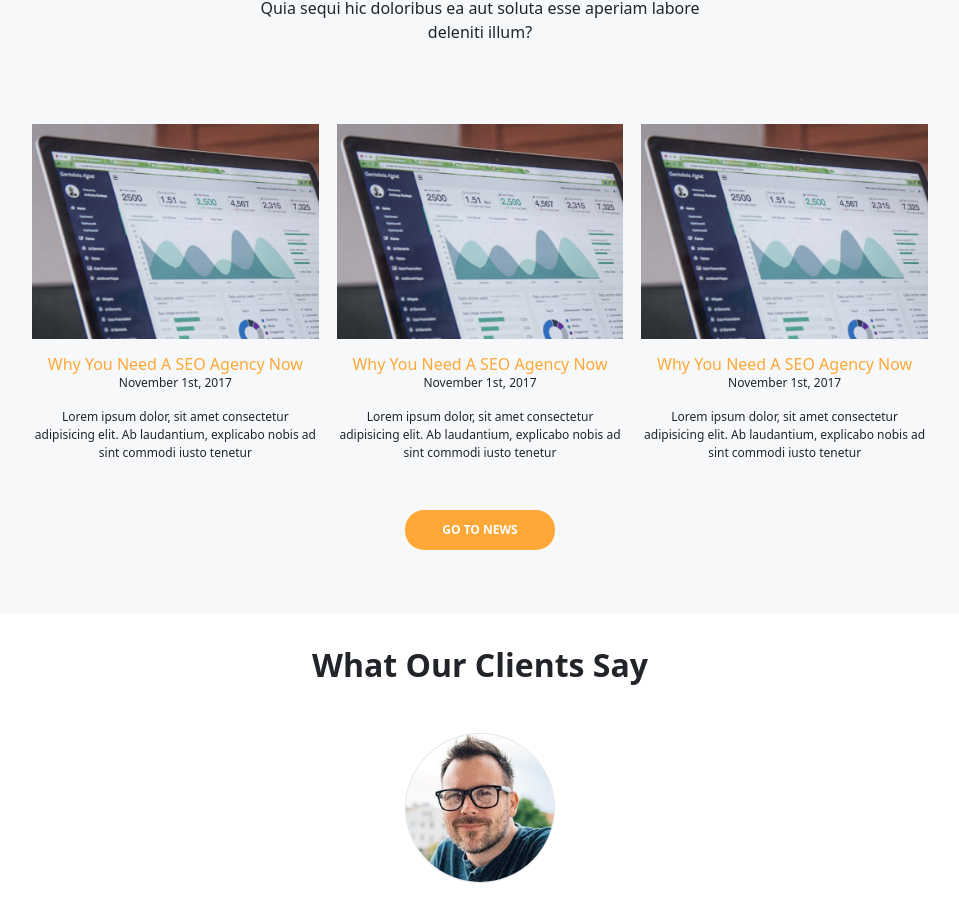
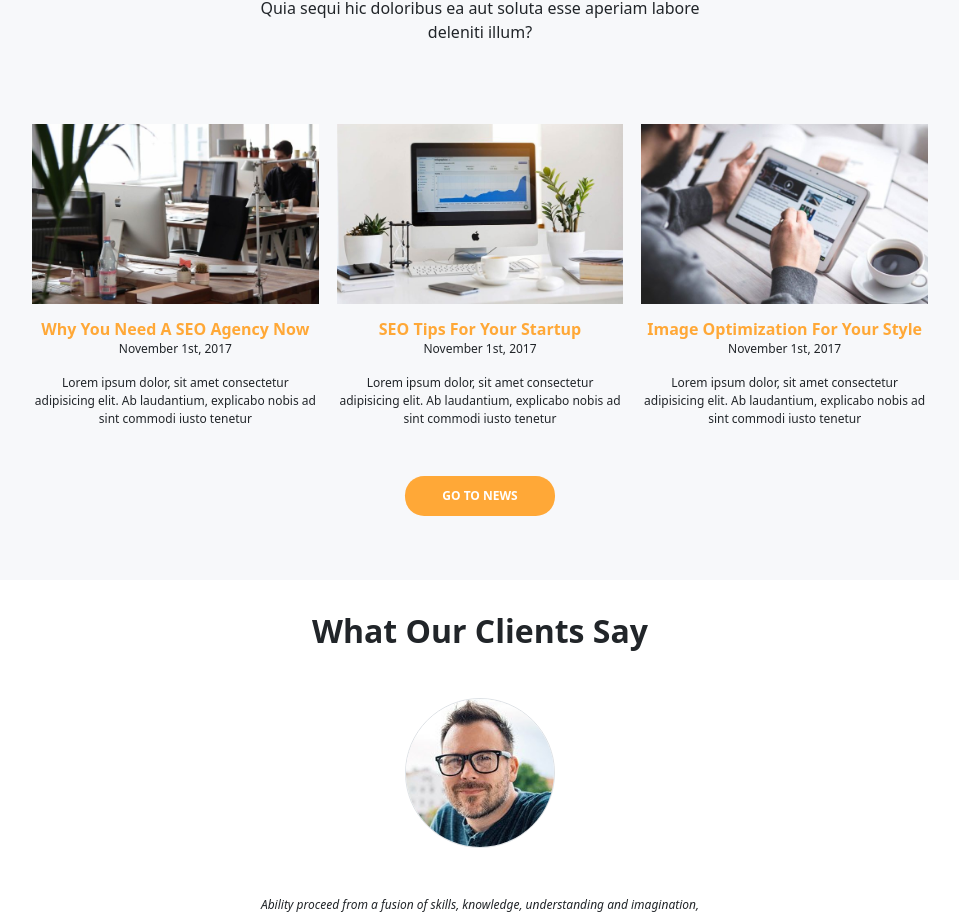
Before and after one commit to DezVibez/proj-html-vuejs, a Vue app: page / in a window 1280 px wide. Shown: the part 4059-4974 px from the top of the page, without its empty margins (160-1119 px from the left). Built offline with nearby package versions, Linux system fonts and the light colour scheme.

Commit message:
our news section cards ok

```diff
--- a/src/components/BaseMain.vue
+++ b/src/components/BaseMain.vue
@@ -337,11 +337,11 @@
           <div class="our-news-card my-3">
             <img
               class="img-fluid"
-              src="../assets/images/case-study-gallery-1-1.jpg"
+              src="../assets/images/related-service-2-700x441.jpg"
               alt=""
             />
             <div>
-              <h6 class="text-center mt-3">Why You Need A SEO Agency Now</h6>
+              <h6 class="text-center mt-3 fw-bold">Why You Need A SEO Agency Now</h6>
 
               <div class="news-date text-center">November 1st, 2017</div>
 
@@ -354,11 +354,11 @@
           <div class="our-news-card my-3">
             <img
               class="img-fluid"
-              src="../assets/images/case-study-gallery-1-1.jpg"
+              src="../assets/images/related-service-4-700x441.jpg"
               alt=""
             />
             <div>
-              <h6 class="text-center mt-3">Why You Need A SEO Agency Now</h6>
+              <h6 class="text-center mt-3 fw-bold">SEO Tips For Your Startup</h6>
 
               <div class="news-date text-center">November 1st, 2017</div>
 
@@ -371,11 +371,11 @@
           <div class="our-news-card my-3">
             <img
               class="img-fluid"
-              src="../assets/images/case-study-gallery-1-1.jpg"
+              src="../assets/images/blog-post-6-700x441.jpg"
               alt=""
             />
             <div>
-              <h6 class="text-center mt-3">Why You Need A SEO Agency Now</h6>
+              <h6 class="text-center mt-3 fw-bold">Image Optimization For Your Style</h6>
 
               <div class="news-date text-center">November 1st, 2017</div>
 
```
